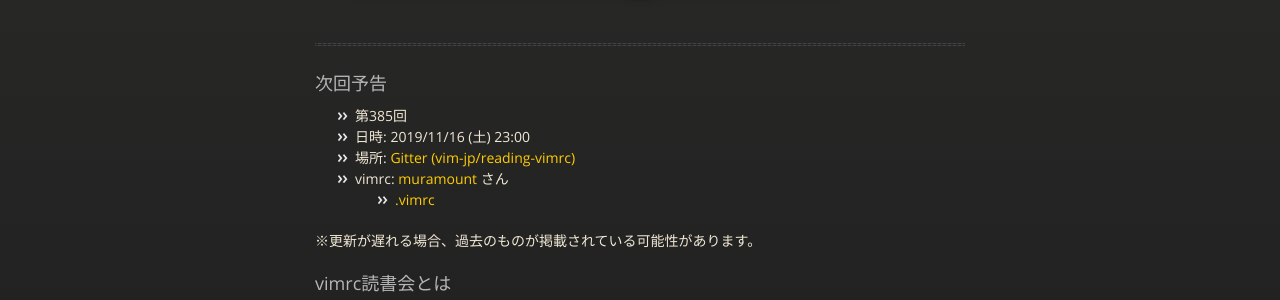
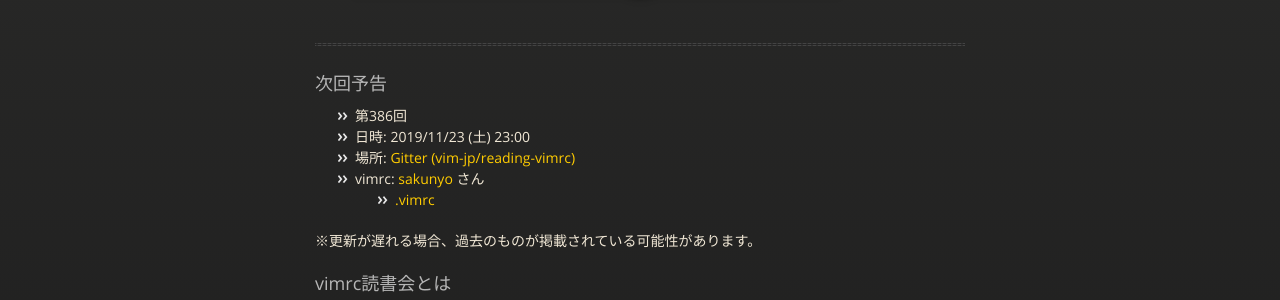
Before and after one commit to vim-jp/reading-vimrc, a Jekyll site: the page built from index.md, in a window 1280 px wide and 900 px high. Shown: the part 211-511 px from the top of the window. Built offline with Jekyll 4.4.1, drawn with Linux system fonts in a browser that asks for light colours; nearby versions of some CDN libraries.

Commit message:
Update the next information: #386 sakunyo

```diff
--- a/_data/next.yml
+++ b/_data/next.yml
@@ -1,10 +1,10 @@
-- id: 385
-  date: '2019-11-16 23:00'
+- id: 386
+  date: '2019-11-23 23:00'
   author:
-    name: muramount
-    url: 'https://github.com/muramount'
+    name: sakunyo
+    url: 'https://github.com/sakunyo'
   vimrcs:
-    - url: 'https://github.com/muramount/conf_files/blob/master/.vimrc'
+    - url: 'https://github.com/sakunyo/misc/blob/master/.vimrc'
       name: .vimrc
       hash: null
   part: null
```
